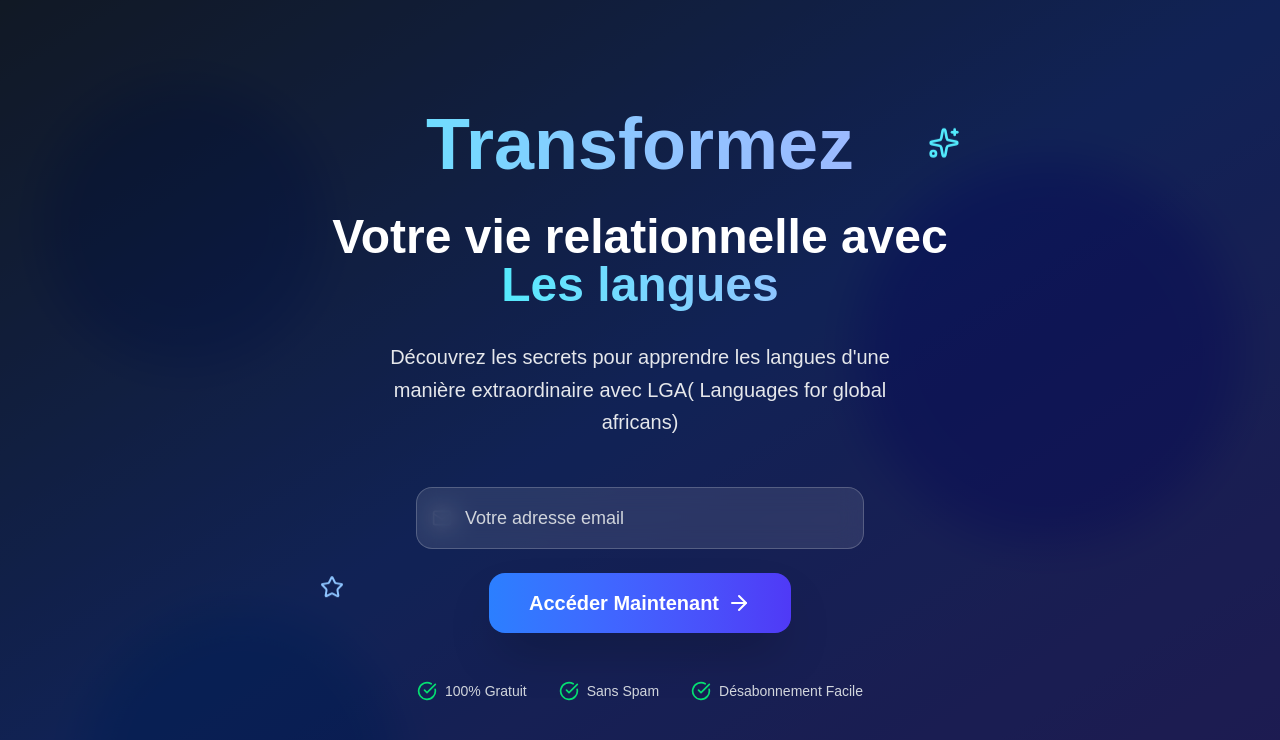
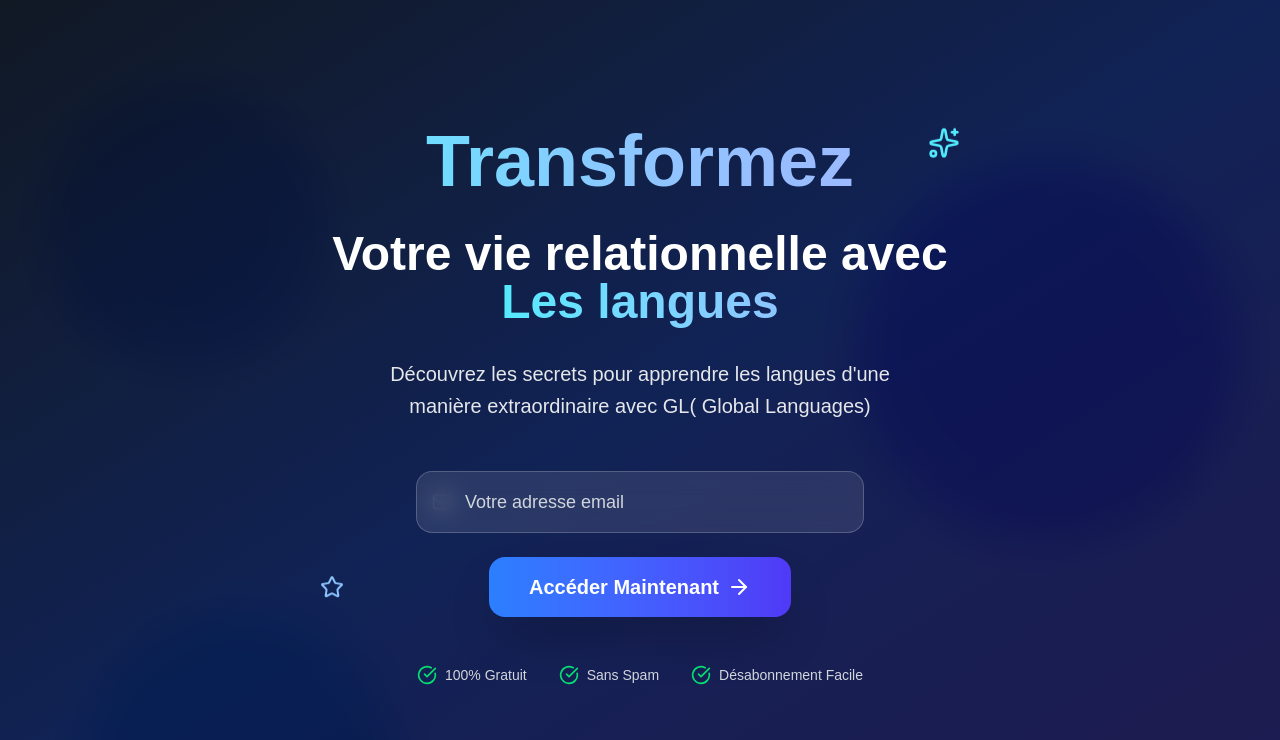
Before and after one commit to YanMusisiva/launchlisten, a Next.js app: page / in a window 1280 px wide. Shown: the top 740 px of the page. Built offline with nearby package versions, Linux system fonts and the light colour scheme.

Commit message:
launch online11

```diff
--- a/app/page.tsx
+++ b/app/page.tsx
@@ -171,8 +171,7 @@
                   </h2>
                   <p className="text-xl text-gray-200 max-w-lg mx-auto leading-relaxed">
                     Découvrez les secrets pour apprendre les langues d&apos;une
-                    manière extraordinaire avec LGA( Languages for global
-                    africans)
+                    manière extraordinaire avec GL( Global Languages)
                   </p>
                 </div>
 
@@ -256,8 +255,9 @@
       <div className="relative z-10 min-h-screen flex flex-col items-center justify-center p-6">
         {/* Header */}
         <div className="mb-12 text-center">
-          <h1 className="text-5xl md:text-6xl font-extrabold text-transparent bg-clip-text bg-gradient-to-r from-cyan-300 to-blue-300 mb-6">
-            Votre formation vous attend
+          <h1 className="text-2xl md:text-3xl font-extrabold text-transparent bg-clip-text bg-gradient-to-r from-cyan-300 to-blue-300 mb-6">
+            Vous serez capable de parler dans les premiers 30 jours de la
+            formation.
           </h1>
           <p className="text-xl text-gray-300 max-w-2xl mx-auto">
             Regardez ces vidéos exclusives et juste en dessous choisissez votre
```
